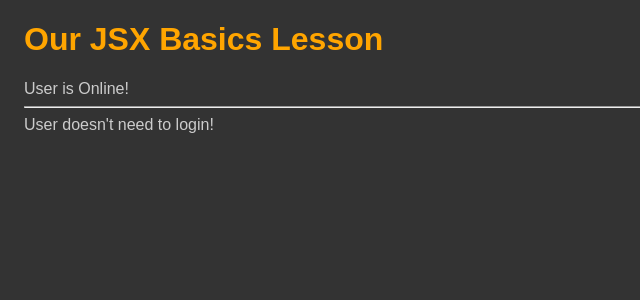
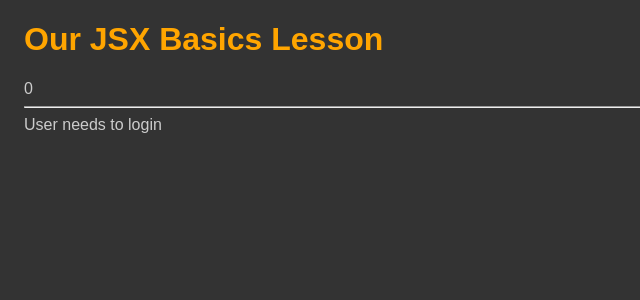
Before and after one commit to Scientific-Research/mk02-jsx-basics, a React app: page / in a window 1280 px wide. Shown: the top 300 px of the page, without its empty margins (0-640 px from the left). Built offline with nearby package versions, Linux system fonts and the light colour scheme; the HTML template or start-up script is replaced by a standard one.

Commit message:
const userOnline = Number("0");

```diff
--- a/src/App.jsx
+++ b/src/App.jsx
@@ -1,7 +1,7 @@
 import "./App.scss";
 
 const title = "Our JSX Basics Lesson";
-const userOnline = true;
+const userOnline = Number("0");
 
 const a = 1;
 const b = 2;
@@ -22,7 +22,7 @@ function App() {
       {/* <p>Test</p> */}
       <hr />
 
-      {/* Ternary  strange if Statement: */}
+      {/* Ternary  strange if-else Statement: */}
       {userOnline ? (
         <div>User doesn't need to login!</div>
       ) : (
```
